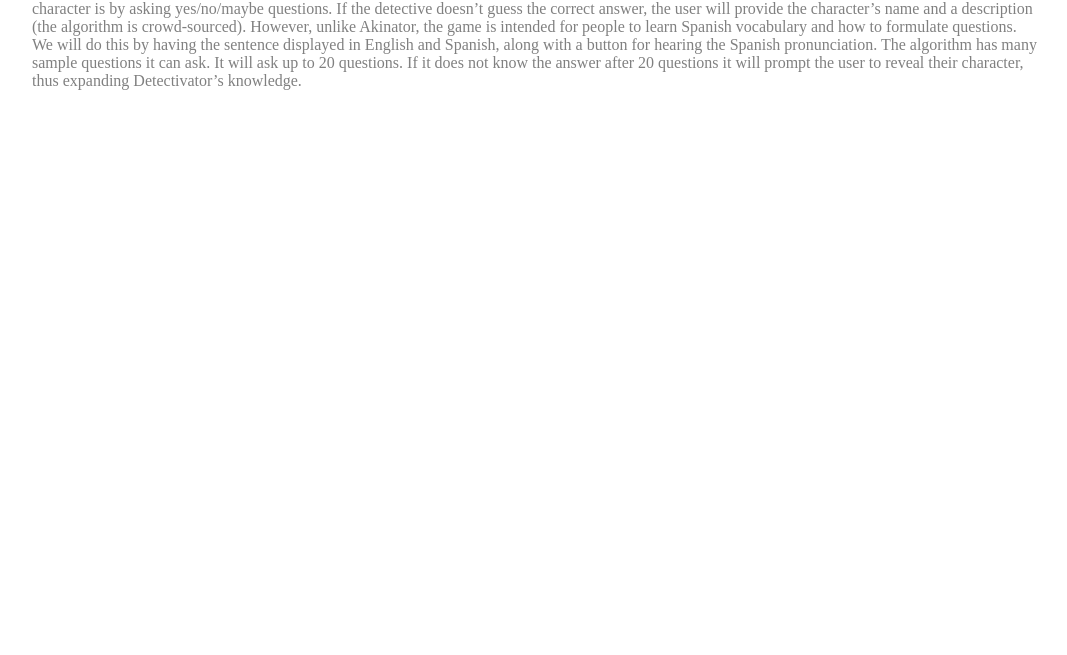
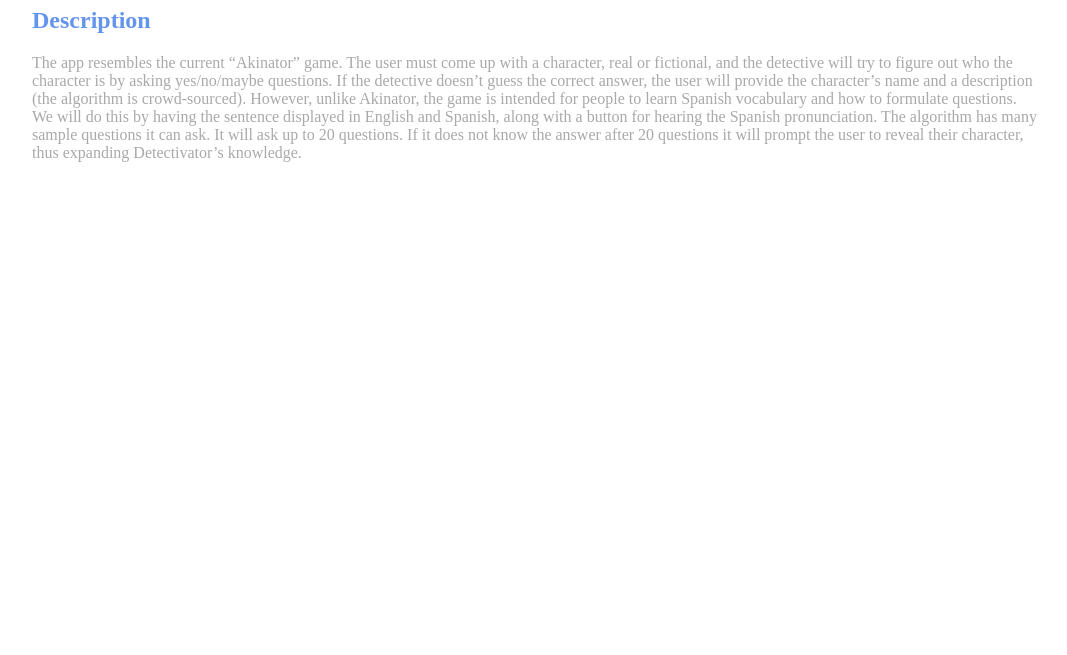
Before and after one commit to jackbrennan222/jackbrennan222.github.io, a plain HTML site: page detectivator.html in a window 1280 px wide. Shown: the part 145-800 px from the top of the page, without its empty margins (104-1171 px from the left). Drawn offline with Linux system fonts and the light colour scheme.

Commit message:
switchin colors

```diff
--- a/detectivator.html
+++ b/detectivator.html
@@ -4,7 +4,7 @@
         <style>
             body {
                 justify-content: center;
-                padding: 0% 10%;
+                padding: 5% 10%;
             }
 
             h1 {
@@ -12,11 +12,11 @@
             }
 
             h2 {
-                color: cadetblue;
+                color: cornflowerblue;
             }
 
             p {
-                color: gray;
+                color: darkgray;
             }
         </style>
         <title>Detectivator</title>
```
